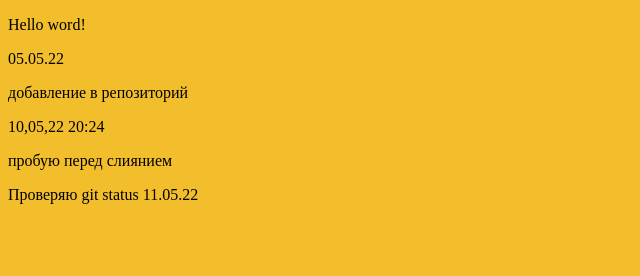
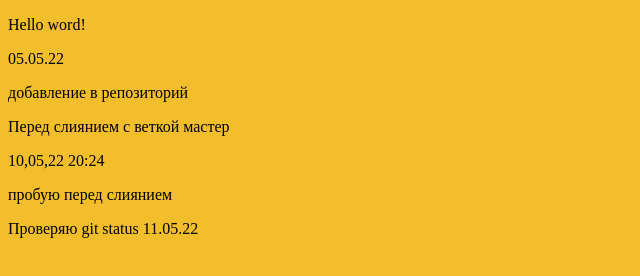
Before and after one commit to RobertBritva/-17-05-22, a plain HTML site: page index.html in a window 1280 px wide. Shown: the whole page, without its empty margins (0-640 px from the left). Drawn offline with Linux system fonts and the light colour scheme; files that its build step writes are made by us from their sources.

Commit message:
Vetka3 v2.0

```diff
--- a/index.html
+++ b/index.html
@@ -12,7 +12,7 @@
   <p onclick="">Hello word!</p>
   <p>05.05.22</p>
   <p>добавление в репозиторий</p>
-
+  <p>Перед слиянием с веткой мастер</p>
   <p>10,05,22 20:24</p>
   <p>пробую перед слиянием</p>
 
```
